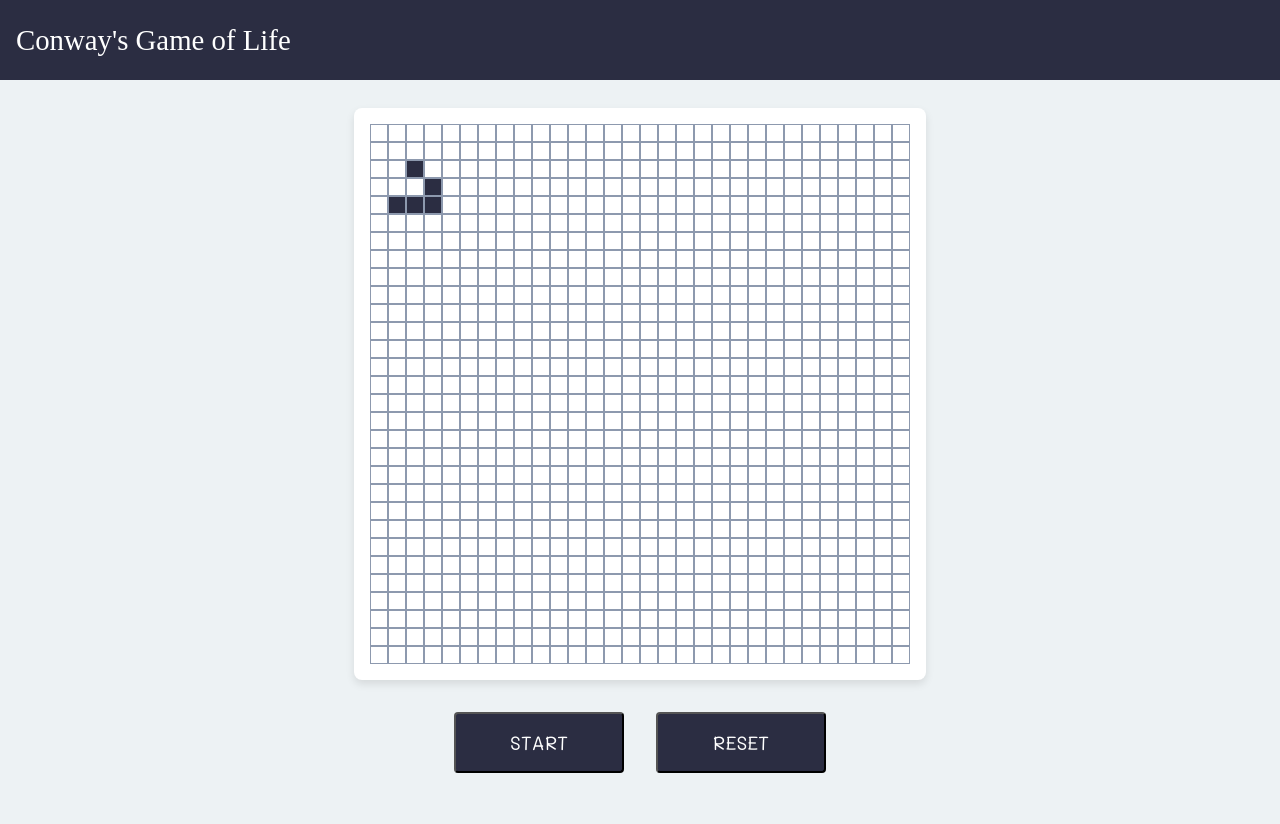
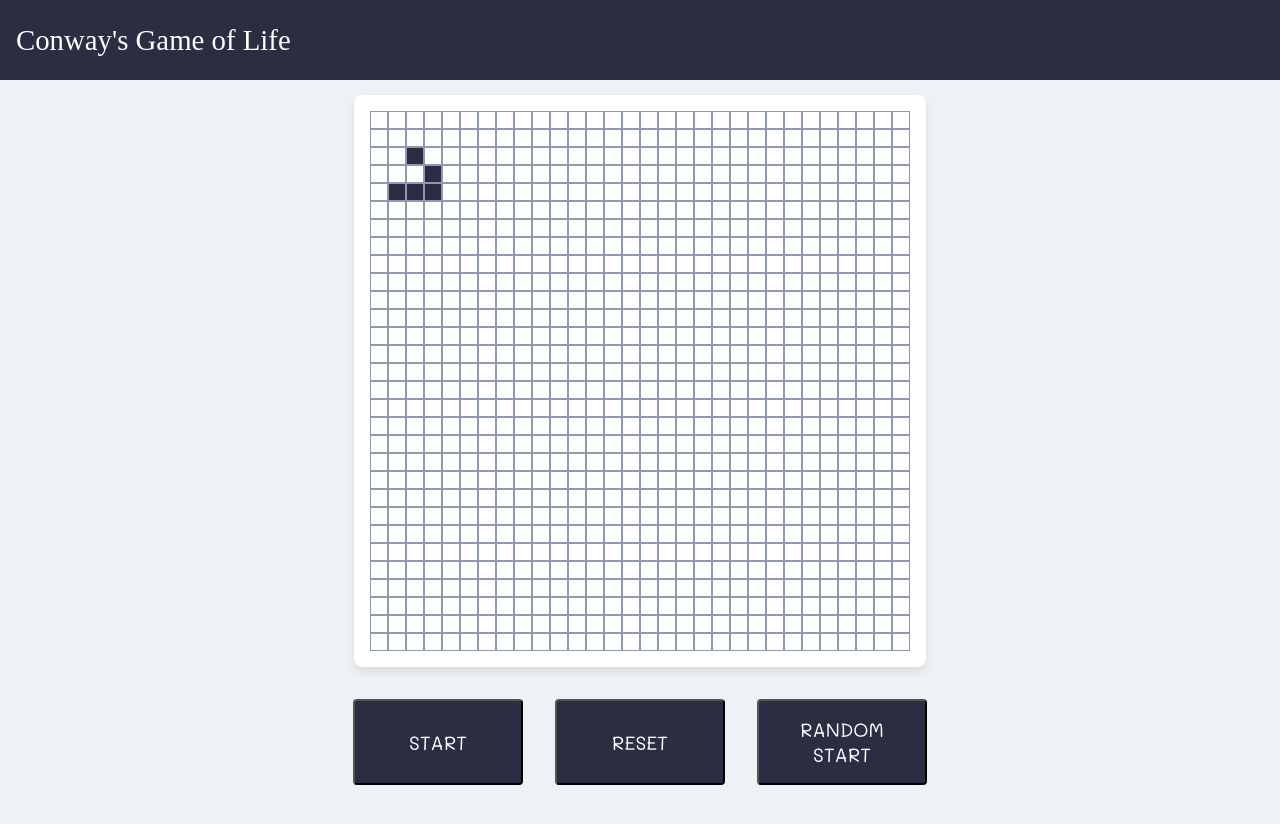
Before and after one commit to ishitakeshawani/Game-of-Life, a React (Create React App) app: page / in a window 1280 px wide. Shown: the top 824 px of the page. Built offline with nearby package versions, Linux system fonts and the light colour scheme.

Commit message:
Added functionality of random start

```diff
--- a/src/components/grid/Grid.jsx
+++ b/src/components/grid/Grid.jsx
@@ -11,14 +11,13 @@ const Grid = ({ size }) => {
   const intervalRef = useRef(null);
 
   const handleClick = (row, col) => {
-    let newArr = arr.map((rowArr, rIndex) =>
+    setArr(arr => arr.map((rowArr, rIndex) =>
       rIndex === row
         ? rowArr.map((item, cIndex) =>
             cIndex === col ? { ...item, active: !item.active } : item
           )
         : rowArr
-    );
-    setArr(newArr);
+    ))
   };
 
   const onhandleClickButton = () => {
@@ -69,6 +68,16 @@ const Grid = ({ size }) => {
     setArr(getArr(size))
   }
 
+  const hanldeRandomStart = () => {
+    for (let i = 0; i < size; i++) {
+      let r = Math.floor(Math.random() * size-1);
+      let c = Math.floor(Math.random() * size-1);
+      handleClick(r, c);
+    }
+    setStarted((val) => !val);
+    hanldeStart();
+  };
+
   useEffect(() => {
     return () => hanldeStop();
   }, []);
@@ -96,6 +105,9 @@ const Grid = ({ size }) => {
         <button className="button" onClick={() => handleReset()}>
           reset
         </button>
+        <button className="button button-large" onClick={() => hanldeRandomStart()}>
+          random start
+        </button>
       </footer>
     </div>
   );
```
